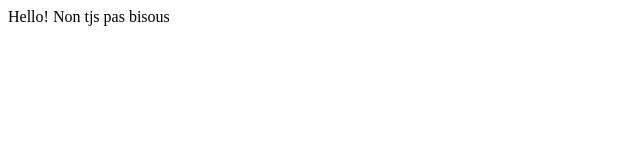
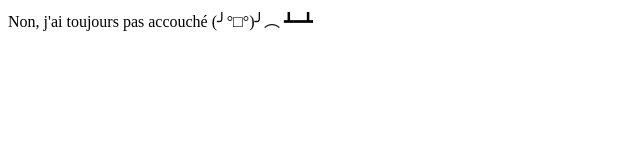
Before and after one commit to alorsalorsalors/alorsalorsalors.github.io, a plain HTML site: page index.html in a window 1280 px wide. Shown: the whole page, without its empty margins (0-640 px from the left). Drawn offline with Linux system fonts and the light colour scheme.

Commit message:
Update index.html

```diff
--- a/index.html
+++ b/index.html
@@ -1,4 +1,4 @@
 <head></head>
 <body>
-Hello! Non tjs pas bisous
+Non, j'ai toujours pas accouché (╯°□°)╯︵ ┻━┻
 </body>
```
